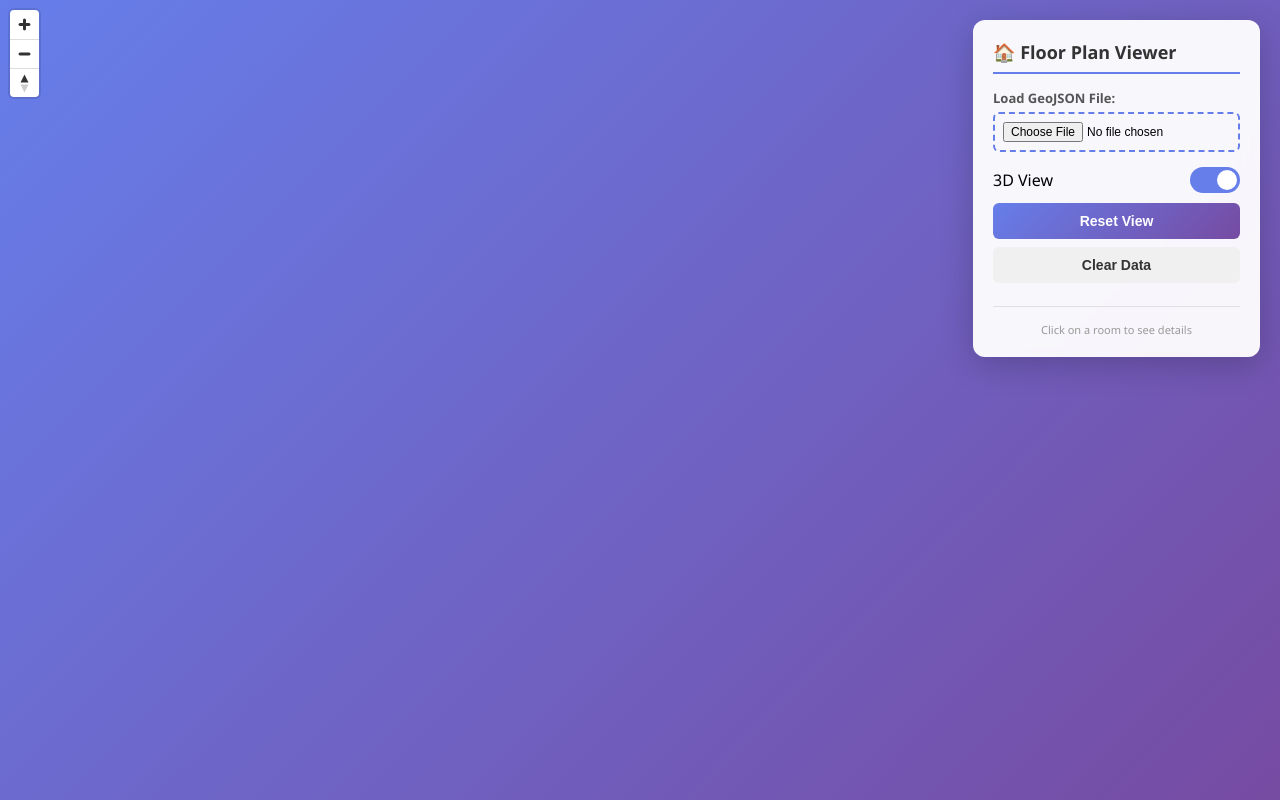
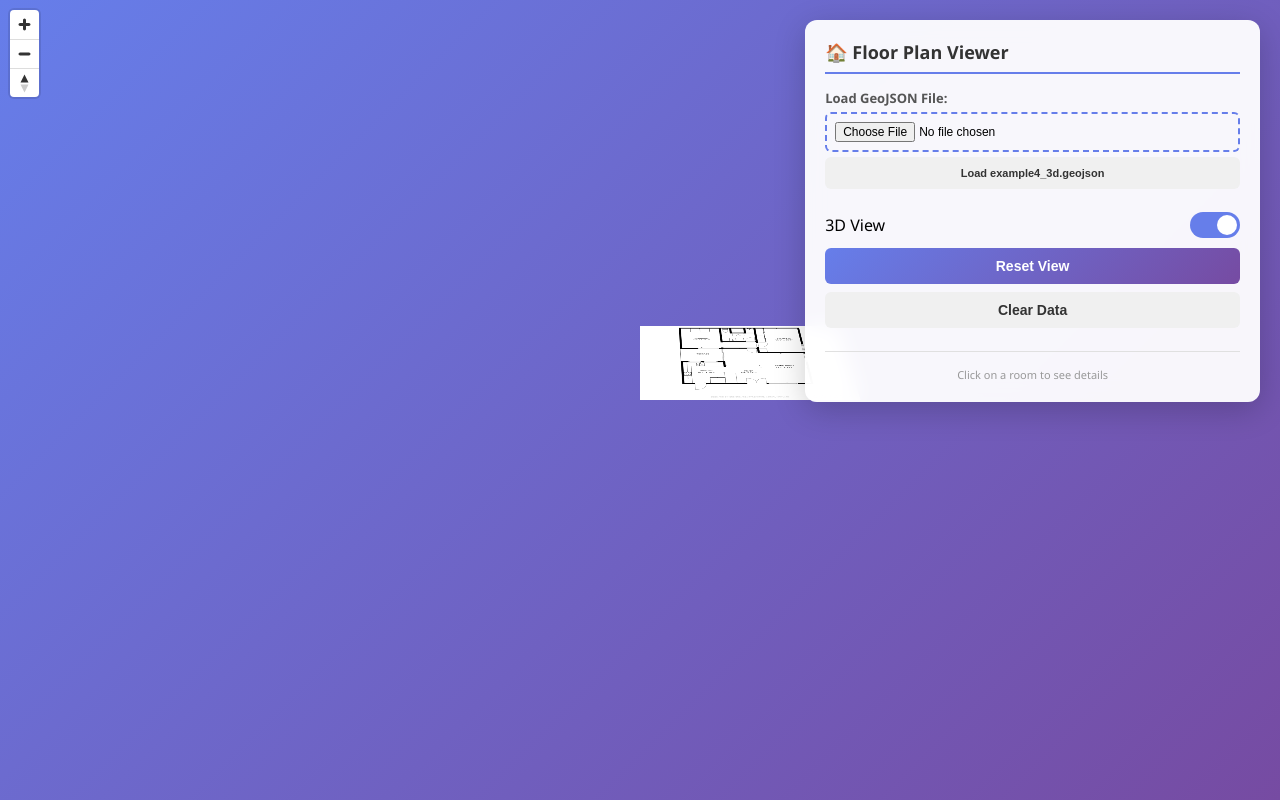
Before and after one commit to MTCodes01/Plan2Nav, a plain HTML site: page index.html in a window 1280 px wide. Drawn offline with nearby package versions, Linux system fonts and the light colour scheme; no server answers.

Commit message:
Updated the frontend and added overlay_config.json

```diff
--- a/index.html
+++ b/index.html
@@ -228,6 +228,7 @@
         <div class="control-group">
             <label for="geojson-file">Load GeoJSON File:</label>
             <input type="file" id="geojson-file" accept=".geojson,.json">
+            <button class="btn btn-secondary" id="load-example" style="font-size: 11px; margin-top: 5px;">Load example4_3d.geojson</button>
         </div>
 
         <div class="toggle-switch">
@@ -318,6 +319,20 @@
         });
 
         let currentData = null;
+
+        document.getElementById('load-example').addEventListener('click', function () {
+            const exampleFile = 'output/example4_3d.geojson';
+            fetch(exampleFile)
+                .then(response => response.json())
+                .then(geojson => {
+                    loadGeoJSON(geojson);
+                    showStatus('Example GeoJSON loaded successfully!', 'success');
+                })
+                .catch(error => {
+                    console.error('Error loading example GeoJSON:', error);
+                    showStatus('Failed to load example GeoJSON', 'error');
+                });
+        });
 
         // Load GeoJSON file
         document.getElementById('geojson-file').addEventListener('change', function (e) {
--- /dev/null
+++ b/output/overlay_config.json
@@ -0,0 +1,21 @@
+{
+  "image_url": "input/example4.png",
+  "coordinates": [
+    [
+      76.819491,
+      8.69187911
+    ],
+    [
+      76.82008268,
+      8.69187911
+    ],
+    [
+      76.82008268,
+      8.69144
+    ],
+    [
+      76.819491,
+      8.69144
+    ]
+  ]
+}
```
